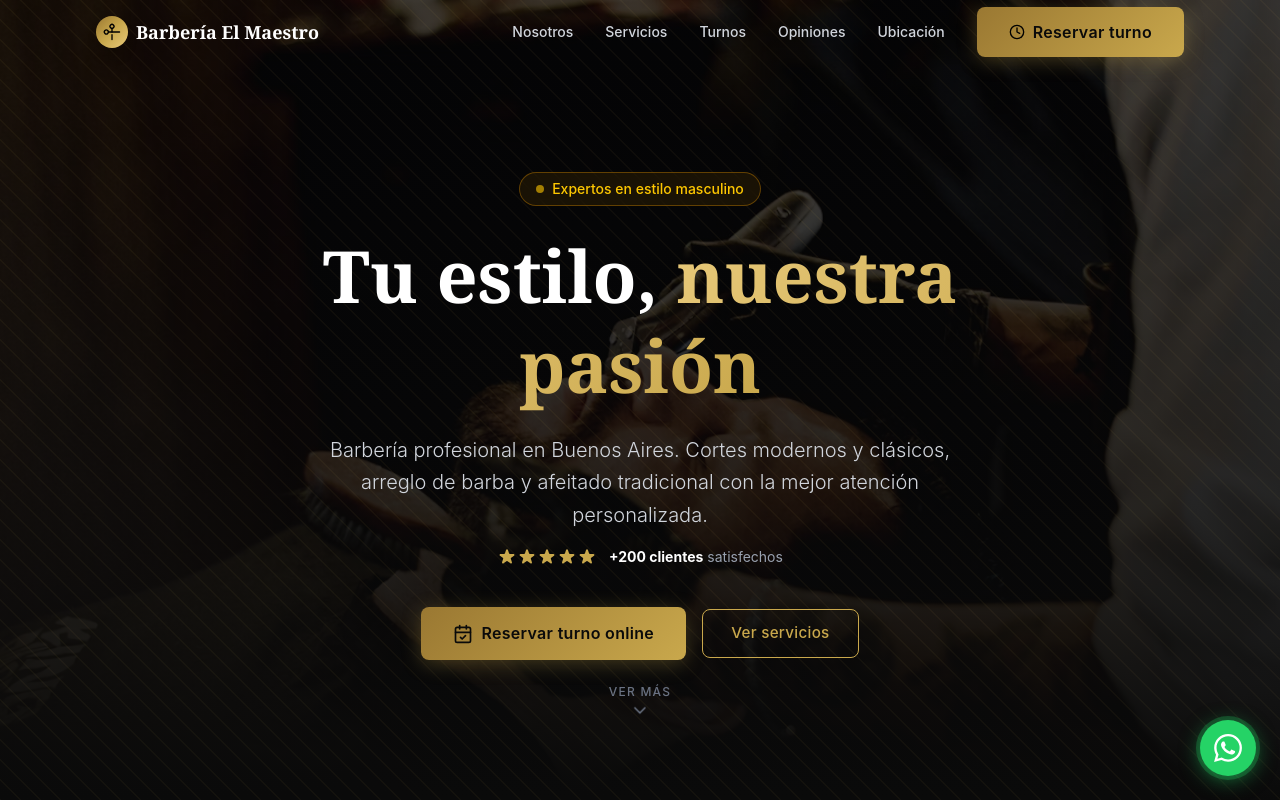
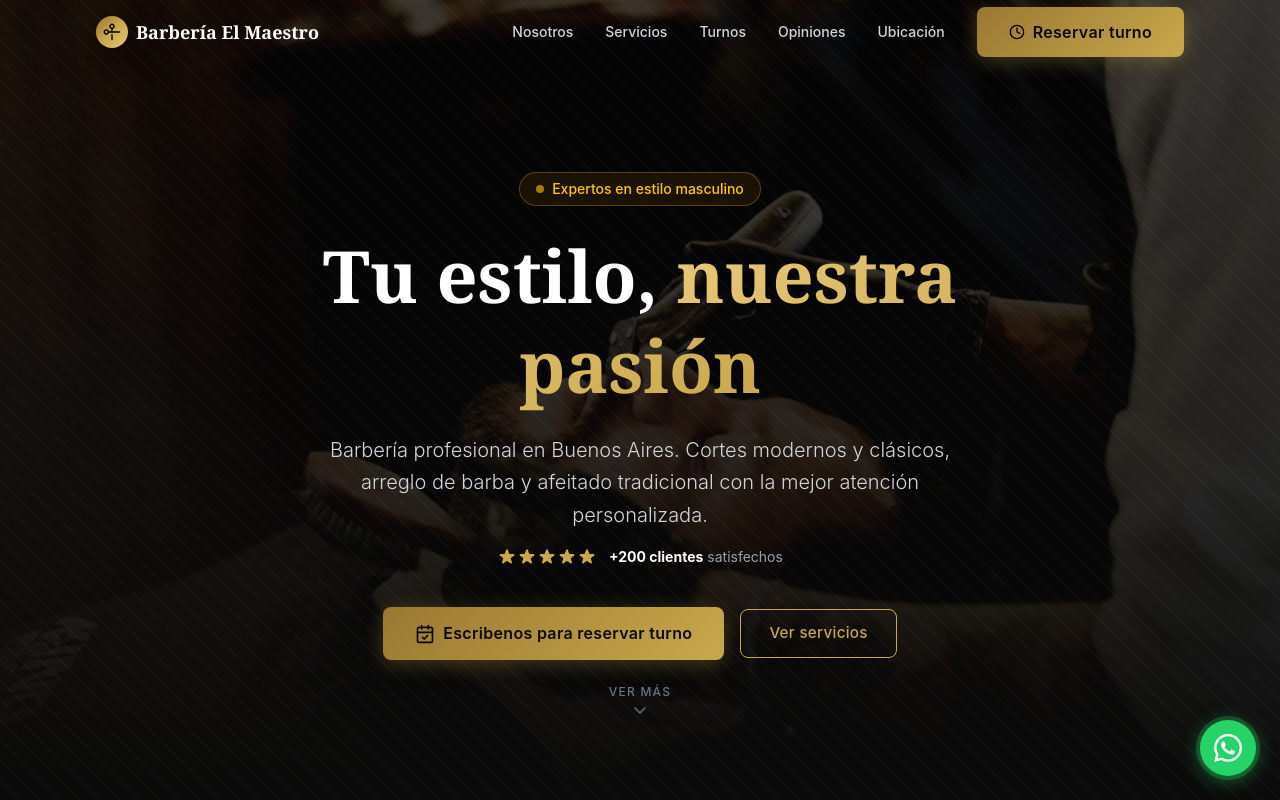
Before and after one commit to edinsondevs/barbershop-el-maestro, a Next.js app: page / in a window 1280 px wide. Shown: the top 800 px of the page. Built offline with nearby package versions, Linux system fonts and the light colour scheme.

Commit message:
feat: customize Navbar and HeroSection based on version path

```diff
--- a/src/components/HeroSection.tsx
+++ b/src/components/HeroSection.tsx
@@ -4,8 +4,12 @@ import Image from "next/image";
 import { SITE_CONFIG } from "@/config/site";
 import { CalendarCheck, ChevronDown } from "lucide-react";
 import Barbero from "@/images/barbero.webp";
+import { usePathname } from "next/navigation";
 
 export default function HeroSection() {
+	const params = usePathname();
+	const textoBtn = params === "/v2" ? "Reservar turno online" : "Escribenos para reservar turno";
+
 	return (
 		<section
 			id='inicio'
@@ -87,11 +91,12 @@ export default function HeroSection() {
 				{/* CTAs */}
 				<div className='flex flex-col sm:flex-row gap-4 justify-center items-center'>
 					<a
-						href='#turnos'
+						href={params === "/v2" ? "#turnos" : "https://wa.me/5493416141044"}
+						target={params === "/v2" ? "_self" : "_blank"}
 						id='hero-cta-turnos'
 						className='btn-primary text-lg px-8 py-4 w-full sm:w-auto justify-center'>
 						<CalendarCheck size={20} />
-						Reservar turno online
+						{textoBtn}
 					</a>
 					<a
 						href='#servicios'
--- a/src/components/Navbar.tsx
+++ b/src/components/Navbar.tsx
@@ -2,7 +2,8 @@
 
 import { useState, useEffect } from "react";
 import { Menu, X, Scissors, Clock } from "lucide-react";
-import { SITE_CONFIG, WHATSAPP_URL } from "@/config/site";
+import { SITE_CONFIG } from "@/config/site";
+import {  usePathname } from "next/navigation";
 
 const NAV_LINKS = [
 	{ href: "#nosotros", label: "Nosotros" },
@@ -11,10 +12,11 @@ const NAV_LINKS = [
 	{ href: "#testimonios", label: "Opiniones" },
 	{ href: "#ubicacion", label: "Ubicación" },
 ];
-
 export default function Navbar() {
 	const [scrolled, setScrolled] = useState(false);
 	const [mobileOpen, setMobileOpen] = useState(false);
+
+	const params = usePathname();
 
 	useEffect(() => {
 		const handleScroll = () => setScrolled(window.scrollY > 50);
@@ -59,7 +61,7 @@ export default function Navbar() {
 							<span className='absolute -bottom-1 left-0 w-0 h-0.5 bg-yellow-500 transition-all duration-300 group-hover:w-full' />
 						</a>
 					))}
-					<a
+					{ params !== "/v1" && <a
 						href='#turnos'
 						id='nav-cta-turnos'
 						className='btn-primary text-sm py-2 px-5 group'>
@@ -68,7 +70,7 @@ export default function Navbar() {
 							className='text-black group-hover:rotate-12 transition-transform'
 						/>
 						Reservar turno
-					</a>
+					</a>}
 				</div>
 
 				{/* Hamburger mobile */}
```
